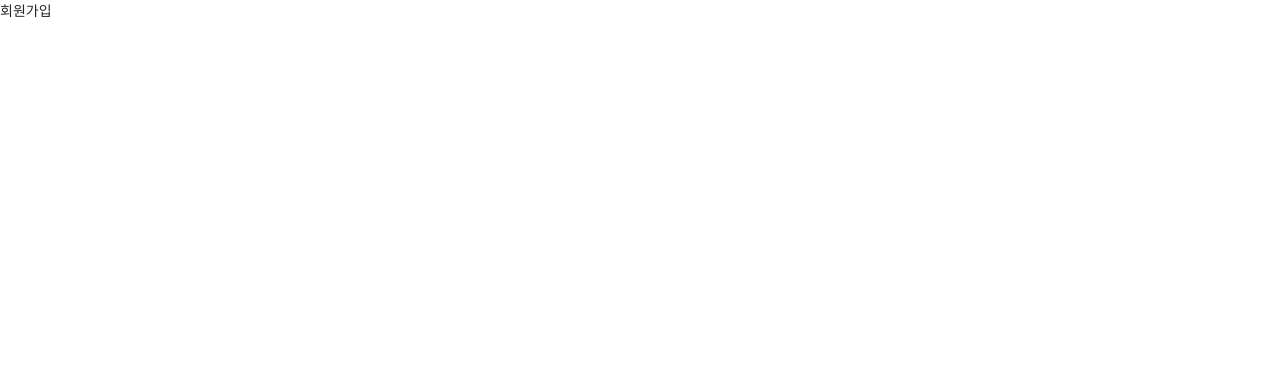
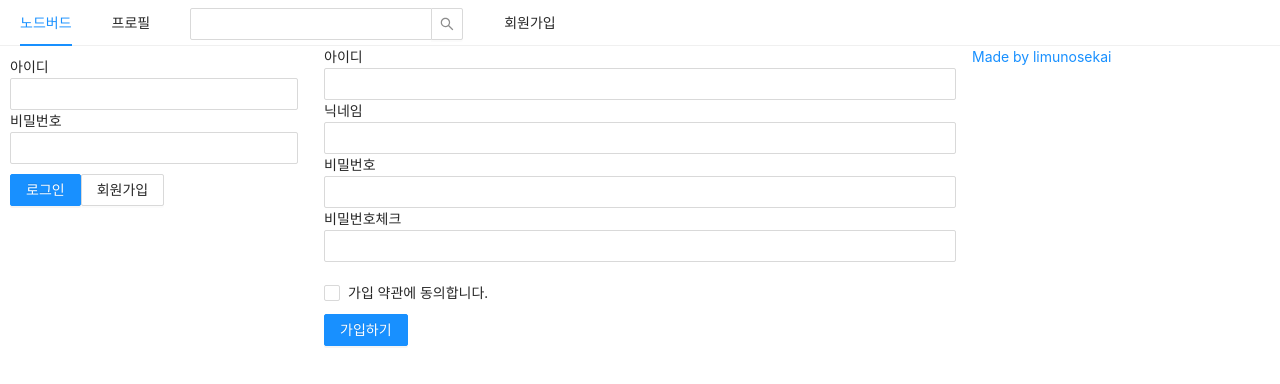
Before and after one commit to limunosekai/react-nodebird, a Next.js app in the folder prepare/client/: page /signup in a window 1280 px wide. Shown: the top 384 px of the page. Built offline with nearby package versions, Linux system fonts and the light colour scheme.

Commit message:
Add Profile Page & Signup Page

```diff
--- a/prepare/client/components/AppLayout.js
+++ b/prepare/client/components/AppLayout.js
@@ -31,7 +31,7 @@
           </Link>
         </Menu.Item>
         <Menu.Item key='3'>
-          <SearchInput enterButton />
+          <SearchInput />
         </Menu.Item>
         <Menu.Item key='4'>
           <Link href='/signup'>
--- a/prepare/client/components/LoginForm.js
+++ b/prepare/client/components/LoginForm.js
@@ -1,7 +1,9 @@
 import { Form, Input, Button } from 'antd';
-import { useState, useCallback } from 'react';
+import { useCallback } from 'react';
 import Link from 'next/link';
 import styled from 'styled-components';
+import PropTypes from 'prop-types';
+import useInput from '../utils/useInput';
 
 const FormWrapper = styled(Form)`
   padding: 10px;
@@ -12,16 +14,8 @@
 `;
 
 const LoginForm = ({ setIsLoggedin }) => {
-  const [id, setId] = useState('');
-  const [password, setPassword] = useState('');
-
-  const onChangeId = useCallback((e) => {
-    setId(e.target.value);
-  }, []);
-
-  const onChangePassword = useCallback((e) => {
-    setPassword(e.target.value);
-  }, []);
+  const [id, onChangeId] = useInput('');
+  const [password, onChangePassword] = useInput('');
 
   const onSubmitForm = useCallback(() => {
     console.log(id, password);
@@ -61,4 +55,8 @@
   );
 };
 
+LoginForm.propTypes = {
+  setIsLoggedin: PropTypes.func.isRequired,
+};
+
 export default LoginForm;
--- a/prepare/client/package.json
+++ b/prepare/client/package.json
@@ -21,6 +21,7 @@
     "styled-components": "^5.3.0"
   },
   "devDependencies": {
+    "babel-plugin-styled-components": "^1.12.0",
     "eslint": "^7.29.0",
     "eslint-plugin-import": "^2.23.4",
     "eslint-plugin-react": "^7.24.0",
--- a/prepare/client/pages/signup.js
+++ b/prepare/client/pages/signup.js
@@ -1,13 +1,106 @@
 import Head from 'next/head';
+import AppLayout from '../components/AppLayout';
+import { Form, Input, Checkbox, Button } from 'antd';
+import { useCallback, useState } from 'react';
+import useInput from '../utils/useInput';
+import styled from 'styled-components';
+
+const ErrorMessage = styled.div`
+  color: red;
+`;
 
 const Signup = () => {
+  const [id, onChangeId] = useInput('');
+  const [nickname, onChangeNickname] = useInput('');
+  const [password, onChangePassword] = useInput('');
+  const [passwordCheck, setPasswordCheck] = useState('');
+  const [passwordError, setPasswordError] = useState(false);
+  const [term, setTerm] = useState(false);
+  const [termError, setTermError] = useState(false);
+
+  const onChangePasswordCheck = useCallback(
+    (e) => {
+      setPasswordCheck(e.target.value);
+      setPasswordError(e.target.value !== password);
+    },
+    [password]
+  );
+
+  const onChangeTerm = useCallback((e) => {
+    setTermError(false);
+    setTerm(e.target.checked);
+  }, []);
+
+  const onSubmit = useCallback(() => {
+    if (password !== passwordCheck) {
+      return setPasswordError(true);
+    }
+    if (!term) {
+      return setTermError(true);
+    }
+
+    console.log(id, nickname, password);
+  }, [password, passwordCheck, term]);
+
   return (
-    <>
+    <AppLayout>
       <Head>
         <title>회원가입</title>
       </Head>
-      회원가입
-    </>
+      <Form onFinish={onSubmit}>
+        <div>
+          <label htmlFor='user-id'>아이디</label>
+          <br />
+          <Input name='user-id' value={id} required onChange={onChangeId} />
+        </div>
+        <div>
+          <label htmlFor='user-nick'>닉네임</label>
+          <br />
+          <Input
+            name='user-nick'
+            value={nickname}
+            required
+            onChange={onChangeNickname}
+          />
+        </div>
+        <div>
+          <label htmlFor='user-password'>비밀번호</label>
+          <br />
+          <Input
+            name='user-password'
+            type='password'
+            value={password}
+            required
+            onChange={onChangePassword}
+          />
+        </div>
+        <div>
+          <label htmlFor='user-password-check'>비밀번호체크</label>
+          <br />
+          <Input
+            name='user-password-check'
+            type='password'
+            value={passwordCheck}
+            required
+            onChange={onChangePasswordCheck}
+          />
+          {passwordError && (
+            <ErrorMessage>비밀번호가 일치하지 않습니다.</ErrorMessage>
+          )}
+        </div>
+        <div style={{ marginTop: '20px' }}>
+          <Checkbox name='user-term' checked={term} onChange={onChangeTerm}>
+            가입 약관에 동의합니다.
+          </Checkbox>
+          {termError && <ErrorMessage>약관에 동의해주세요.</ErrorMessage>}
+        </div>
+        <div style={{ marginTop: '10px' }}>
+          <Button type='primary' htmlFor='submit' onClick={onSubmit}>
+            가입하기
+          </Button>
+        </div>
+      </Form>
+    </AppLayout>
   );
 };
 
--- /dev/null
+++ b/prepare/client/utils/useInput.js
@@ -0,0 +1,13 @@
+import { useState, useCallback } from 'react';
+
+function useInput(initialValue = null) {
+  const [value, setValue] = useState(initialValue);
+
+  const handler = useCallback((e) => {
+    setValue(e.target.value);
+  }, []);
+
+  return [value, handler];
+}
+
+export default useInput;
```
Also changed, not shown: prepare/client/components/FollowList.js (added, +38 -0 lines), prepare/client/components/NicknameEditForm.js (added, +24 -0 lines), prepare/client/pages/profile.js (+19 -1 lines), prepare/client/.babelrc (added), 1 other file (tests, documents, lock files or other folders).
